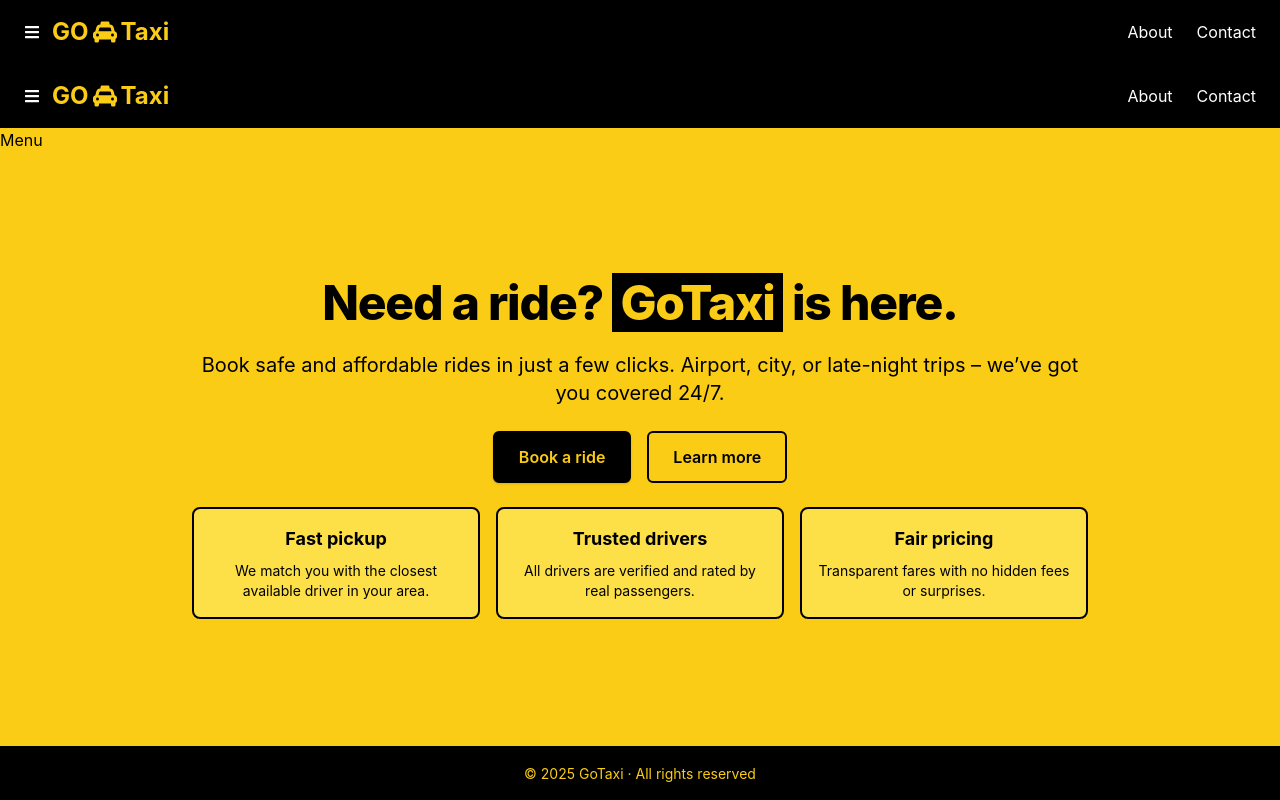
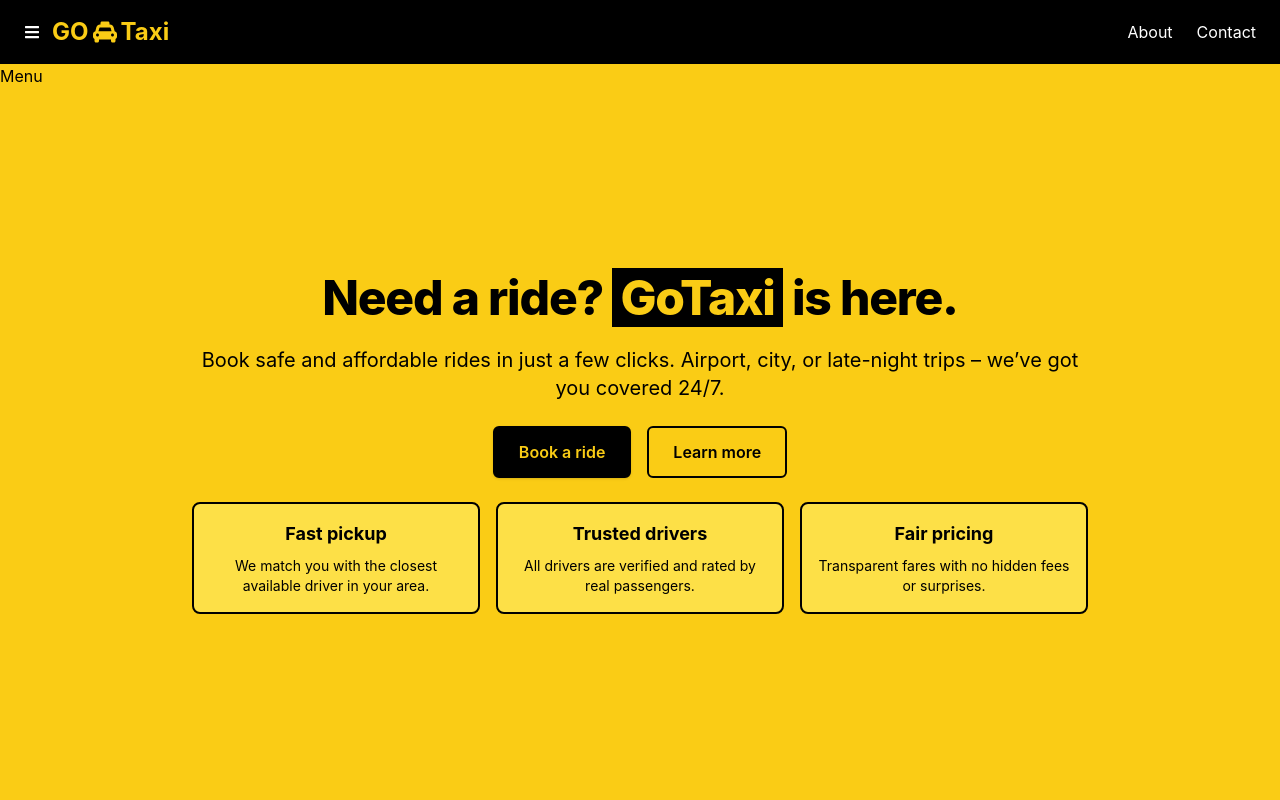
Before and after one commit to Hadi170/GoTaxi, a React (Create React App) app: page / in a window 1280 px wide. Built offline with nearby package versions, Linux system fonts and the light colour scheme.

Commit message:
Resolved conflict in homepage and merged latest changes

```diff
--- a/src/Pages/Home.jsx
+++ b/src/Pages/Home.jsx
@@ -8,7 +8,6 @@ export default function HomePage() {
   return (
     <div className="min-h-screen bg-yellow-400 text-black flex flex-col">
       {/* Top navigation */}
-      <Navbar />
 
 
     <div>
@@ -78,10 +77,6 @@ export default function HomePage() {
         </section>
       </main>
 
-      {/* Simple footer */}
-      <footer className="py-4 text-center text-sm border-t-2 border-black bg-black text-yellow-400">
-        © {new Date().getFullYear()} GoTaxi · All rights reserved
-      </footer>
     </div>
   );
 }
```
